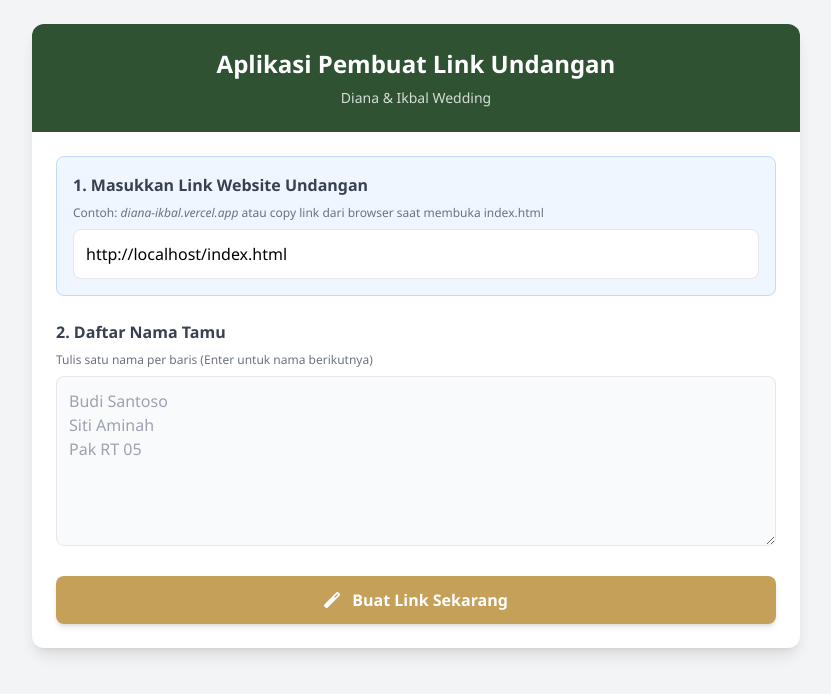
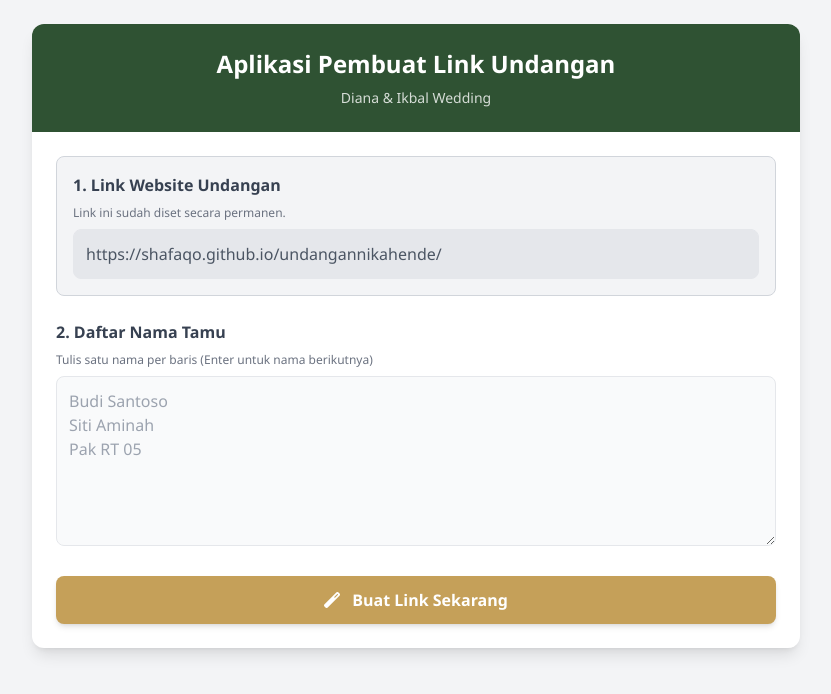
Before and after one commit to shafaqo/nama_tujuan_otomatis, a plain HTML site: page index.html in a window 1280 px wide. Shown: the whole page, without its empty margins (224-1055 px from the left). Drawn offline with nearby package versions, Linux system fonts and the light colour scheme.

Commit message:
Update index.html

```diff
--- a/index.html
+++ b/index.html
@@ -23,11 +23,11 @@
 
         <div class="p-6 space-y-6">
 
-            <!-- Step 1: Input URL -->
-            <div class="bg-blue-50 p-4 rounded-lg border border-blue-200">
-                <label class="block text-gray-700 font-bold mb-2">1. Masukkan Link Website Undangan</label>
-                <p class="text-xs text-gray-500 mb-2">Contoh: <i>diana-ikbal.vercel.app</i> atau copy link dari browser saat membuka index.html</p>
-                <input type="text" id="baseUrl" placeholder="https://shafaqo.github.io/undangannikahende/" class="w-full p-3 border rounded-lg focus:ring-2 focus:ring-[#2F5233] outline-none">
+            <!-- Step 1: Input URL (PERMANEN) -->
+            <div class="bg-gray-100 p-4 rounded-lg border border-gray-300">
+                <label class="block text-gray-700 font-bold mb-2">1. Link Website Undangan</label>
+                <p class="text-xs text-gray-500 mb-2">Link ini sudah diset secara permanen.</p>
+                <input type="text" id="baseUrl" value="https://shafaqo.github.io/undangannikahende/" class="w-full p-3 border rounded-lg bg-gray-200 text-gray-600 focus:outline-none cursor-not-allowed" readonly>
             </div>
 
             <!-- Step 2: Input Nama Tamu -->
@@ -76,7 +76,7 @@
                 return;
             }
 
-            // Jika user lupa menulis http/https, tambahkan otomatis
+            // Jika user lupa menulis http/https, tambahkan otomatis (safety check meski sudah permanen)
             if (!baseUrl.startsWith('http')) {
                 baseUrl = 'https://' + baseUrl;
             }
@@ -124,16 +124,6 @@
                 alert("Link berhasil disalin!");
             });
         }
-
-        // Coba deteksi URL otomatis jika file ini dijalankan satu folder dengan index.html
-        window.onload = function() {
-            const currentPath = window.location.href;
-            // Jika dijalankan di localhost/folder, coba tebak index.html-nya
-            if(!currentPath.includes('file://')) {
-                const guessedUrl = currentPath.substring(0, currentPath.lastIndexOf('/')) + '/index.html';
-                document.getElementById('baseUrl').value = guessedUrl;
-            }
-        }
     </script>
 </body>
 </html>
```
